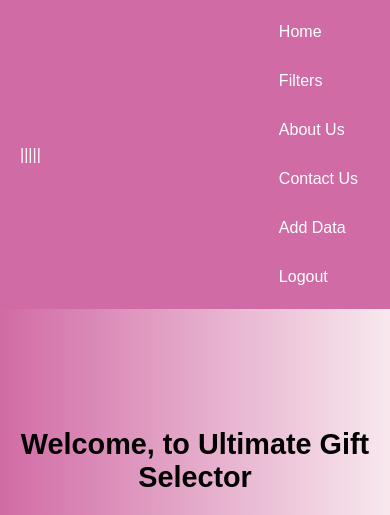
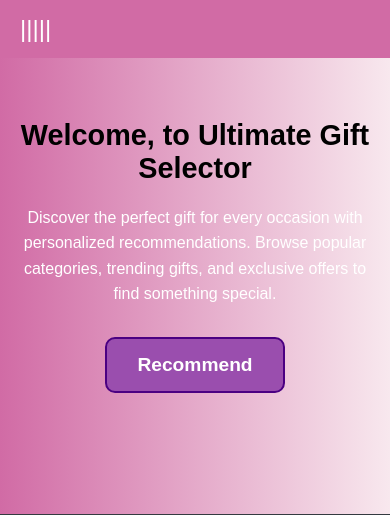
Before and after one commit to sirishabuddharaju/zithara, a Django app: page /home/ in a window 390 px wide. Shown: the top 515 px of the page. Run offline with Django 5.2, Linux system fonts and the light colour scheme.

Commit message:
Your commit message describing changes

```diff
--- a/recommendation/templates/Aboutus.html
+++ b/recommendation/templates/Aboutus.html
@@ -152,7 +152,7 @@
 </head>
 <body>
     <nav class="navbar">
-        <div class="menu-toggle" onclick="toggleMenu()">&#9776;</div>
+        <div class="menu-toggle" onclick="toggleMenu()">|||||</div>
         <div class="nav-links">
             <a href="{% url 'home' %}">Home</a>
             <a href="{% url 'filter' %}">Filters</a>
--- a/recommendation/templates/home.html
+++ b/recommendation/templates/home.html
@@ -26,12 +26,24 @@
             padding: 15px 20px;
             background-color: #d16ba5;
             color: white;
+            position: fixed;
+            width: 100%;
+            top: 0;
+            left: 0;
+            z-index: 1000;
+
+        }
+
+           .menu-toggle {
+            font-size: 24px;
+            cursor: pointer;
+            transform: scaleX(-1);
         }
 
         .nav-links {
             display: flex;
             gap: 15px;
-            flex-wrap: wrap;
+            margin-right: 20px;
         }
 
         .nav-links a {
@@ -138,10 +150,30 @@
         }
 
         @media screen and (max-width: 768px) {
+            .menu-toggle {
+                display: block;
+            }
+
             .nav-links {
+                display: none;
                 flex-direction: column;
-                align-items: flex-start;
+                position: absolute;
+                top: 60px;
+                right: 20px;
+                background-color: #d16ba5;
+                border-radius: 8px;
+                padding: 10px;
             }
+
+            .nav-links.active {
+                display: flex !important;
+            }
+
+            form {
+                width: 90%;
+            }
+        }
+
 
             .footer-container {
                 flex-direction: column;
```
